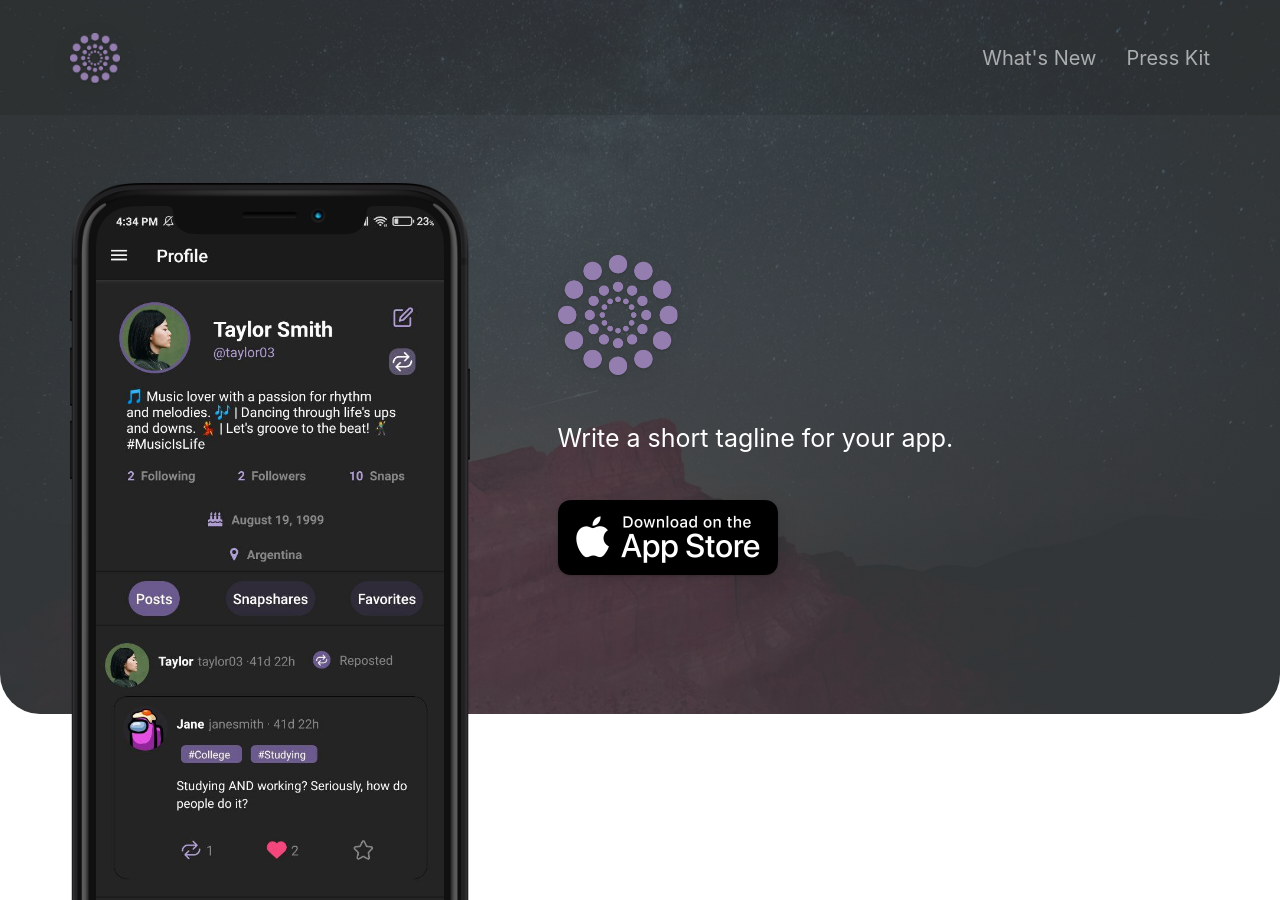
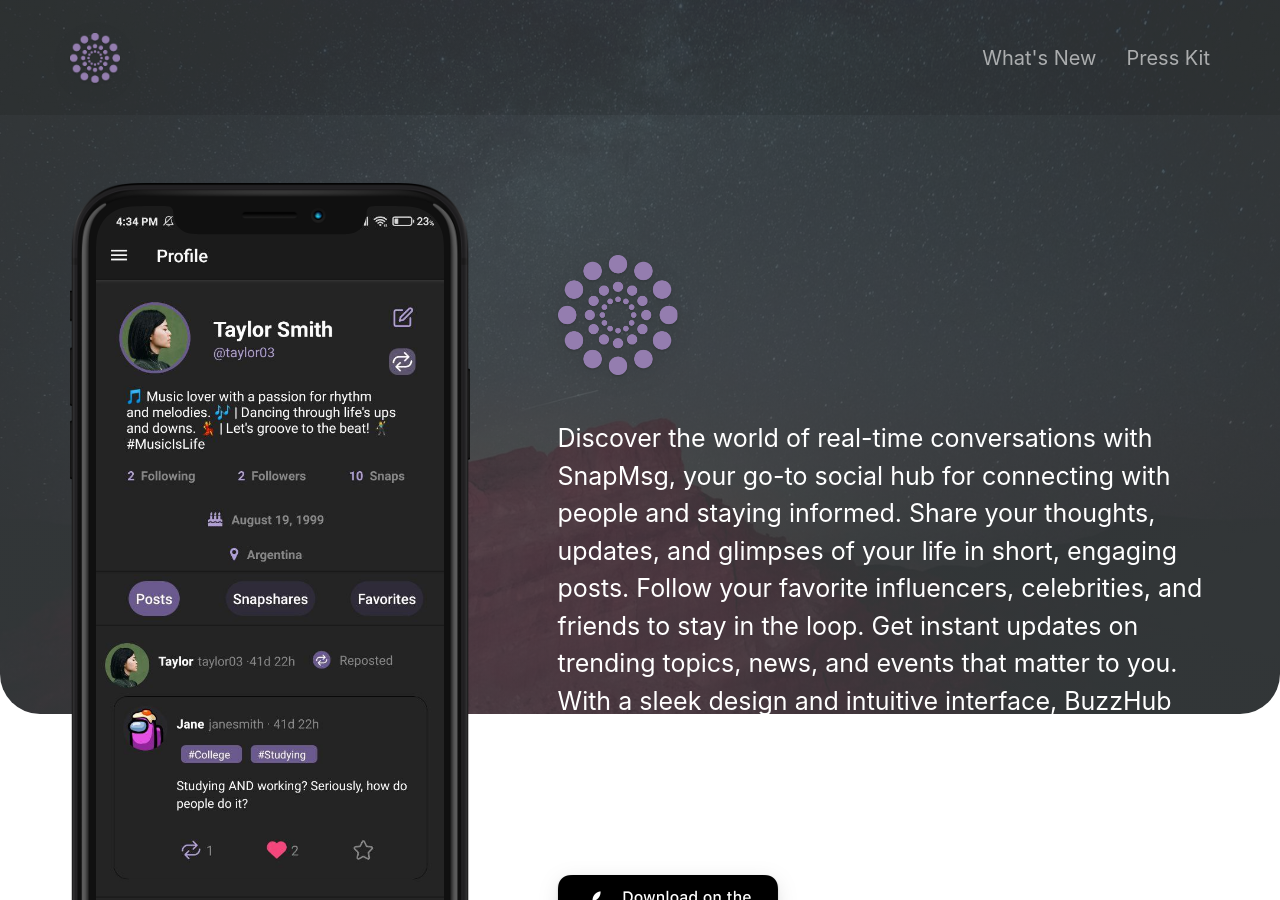
Before and after one commit to Taller2-Grupo4-SnapMsg/snapmsg, a Jekyll site: the page built from index.html, in a window 1280 px wide and 900 px high. Built offline with Jekyll 4.4.1, drawn with Linux system fonts in a browser that asks for light colours; nearby versions of some CDN libraries.

Commit message:
Fixing favicon

```diff
--- a/_config.yml
+++ b/_config.yml
@@ -1,5 +1,5 @@
 #page title
-page_title                                :                                           # Automatically populates with app name if not set and if iOS app ID is set. Otherwise enter manually.
+page_title                                : SnapMsg                                          # Automatically populates with app name if not set and if iOS app ID is set. Otherwise enter manually.
 
 # App Info
 ios_app_id                                : 1234793120                                # Required. Enter iOS app ID to automatically populate name, price and icons (e.g. 718043190).
@@ -13,7 +13,7 @@ presskit_download_link                    : https://emilbaehr.com
 app_icon                                  : assets/appicon.png                      # Automatically populates if not set and if iOS app ID is set.  Otherwise enter path to icon file manually.
 app_name                                  :                                           # Automatically populates if not set and if iOS app ID is set.  Otherwise enter manually.
 app_price                                 :                                           # Automatically populates if not set and if iOS app ID is set.  Otherwise enter manually.
-app_description                           : Write a short tagline for your app.
+app_description                           : Discover the world of real-time conversations with SnapMsg, your go-to social hub for connecting with people and staying informed. Share your thoughts, updates, and glimpses of your life in short, engaging posts. Follow your favorite influencers, celebrities, and friends to stay in the loop. Get instant updates on trending topics, news, and events that matter to you. With a sleek design and intuitive interface, BuzzHub makes it easy to express yourself, build your community, and be a part of the global conversation. Download Snapmsg now and start snapping!
 
 enable_smart_app_banner                   : true                                      # Set to true to show a smart app banner at top of page on mobile devices.
 
--- a/_includes/appstoreimages.html
+++ b/_includes/appstoreimages.html
@@ -15,8 +15,10 @@ $(function() {
             console.info("Image strings loaded from Apple API.");
             var appInfo = json.results[0];
 
+            var faviconPath = '../assets/appicon.png';
+
             // Set favicon
-            $('link[rel="shortcut icon"]').attr('href', '../assets/appicon.ico');
+            $('link[rel="icon"]').attr('href', faviconPath);
 
             // Set page title using the iOS app ID if it is not set manually in _config.yml
             var $pageTitle = $(".pageTitle");
```
